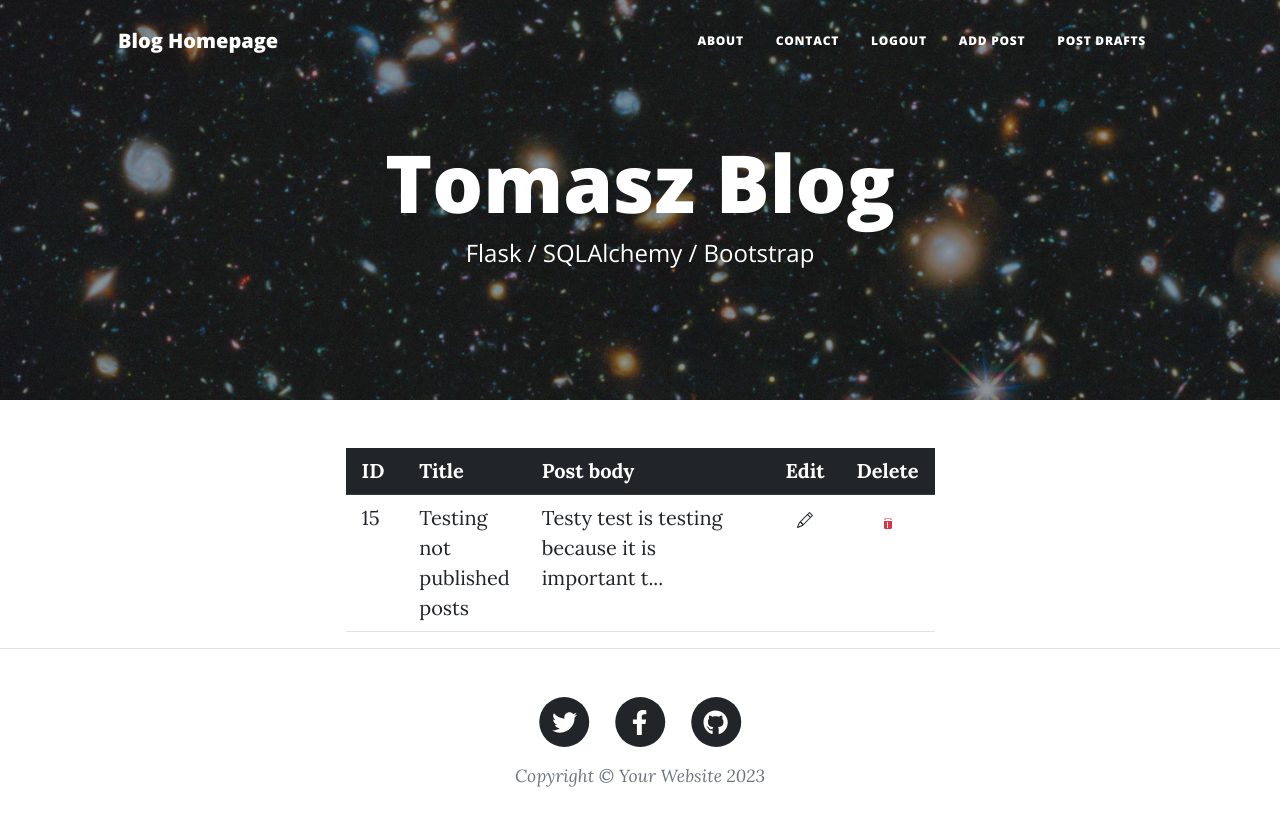
After one commit to Tomasz26/My_blog, a Flask app: page /posts_not_published in a window 1280 px wide. The commit adds this page. Run offline with Flask 3, Linux system fonts and the light colour scheme; the visitor is signed in with stand-in values (Sample User, id 1); some libraries are stand-ins or nearby versions.

Commit message:
Add delete post functionality alongside draft handling and other small improvements

```diff
--- a/blog/routes.py
+++ b/blog/routes.py
@@ -1,9 +1,16 @@
-from flask import render_template, request, flash, redirect, url_for, session
+from flask import render_template, request, flash, redirect, url_for, session, Flask
 from blog import app
 from blog.models import Entry, db
 from blog.forms import EntryForm, LoginForm
+import functools
 
-#app = Flask(__name__)
+def login_required(view_func):
+   @functools.wraps(view_func)
+   def check_permissions(*args, **kwargs):
+       if session.get('logged_in'):
+           return view_func(*args, **kwargs)
+       return redirect(url_for('login', next=request.path))
+   return check_permissions
 
 @app.route("/")
 def homepage():
@@ -13,6 +20,7 @@ def homepage():
 
 @app.route("/new_post", methods=['GET', 'POST'])
 @app.route("/edit-post/<int:entry_id>", methods=["GET", "POST"])
+@login_required
 def handle_post(entry_id = None):
     errors = ""
 
@@ -35,6 +43,20 @@ def handle_post(entry_id = None):
 
     errors = form.errors if request.method == 'POST' else None
     return render_template("add_post.html", form=form, errors=errors)
+
+@app.route("/delete-post/<int:entry_id>", methods=["POST"])
+@login_required
+def delete_post(entry_id = None):
+
+    post = Entry.query.filter_by(id=entry_id).first_or_404()
+
+    if post:
+        db.session.delete(post)
+        db.session.commit()
+        flash("Post deleted successfully!", "success")
+        return redirect(url_for("drafts"))
+
+    return render_template("draft_list.html")
 
 @app.route("/login", methods=['GET', 'POST'])
 def login():
@@ -59,3 +81,10 @@ def logout():
         session.clear()
         flash('You are now logged out.', 'success')
     return redirect(url_for('homepage'))
+
+@app.route('/posts_not_published', methods=['GET', 'POST'])
+@login_required
+def drafts():
+    all_posts = Entry.query.filter_by(is_published=False).order_by(Entry.pub_date.desc())
+
+    return render_template("draft_list.html", all_posts=all_posts)
--- /dev/null
+++ b/blog/templates/draft_list.html
@@ -0,0 +1,50 @@
+{% extends "index.html" %}
+
+{% block content %}
+<div class="container px-4 px-lg-5">
+    <div class="row gx-4 gx-lg-5 justify-content-center">
+        <div class="col-md-10 col-lg-8 col-xl-7">
+            <table class="table">
+                <thead class="table-dark">
+                    <tr>
+                        <th style="width: 10%;" class="px-3 py-2">ID</th>
+                        <th style="width: 20%;" class="px-3 py-2">Title</th>
+                        <th style="width: 50%;" class="px-3 py-2">Post body</th>
+                        <th style="width: 10%;" class="px-3 py-2 text-center">Edit</th>
+                        <th style="width: 10%;" class="px-3 py-2 text-center">Delete</th>
+                    </tr>
+                </thead>
+                <tbody>
+                {% for post in all_posts %}
+                    <tr>
+                        <td class="px-3 py-2">{{ post.id }}</td>
+                        <td class="px-3 py-2">{{ post.title }}</td>
+                        <td class="px-3 py-2">{{ post.body | truncate(50, True) }}</td>
+                        <td class="px-3 py-2 text-center">
+                            <a href="{{ url_for('handle_post', entry_id=post.id) }}" class="text-decoration-none">
+                                <svg xmlns="http://www.w3.org/2000/svg" width="16" height="16" fill="currentColor" class="bi bi-pencil" viewBox="0 0 16 16">
+                                    <path d="M12.146.146a.5.5 0 0 1 .708 0l3 3a.5.5 0 0 1 0 .708l-10 10a.5.5 0 0 1-.168.11l-5 2a.5.5 0 0 1-.65-.65l2-5a.5.5 0 0 1 .11-.168zM11.207 2.5 13.5 4.793 14.793 3.5 12.5 1.207zm1.586 3L10.5 3.207 4 9.707V10h.5a.5.5 0 0 1 .5.5v.5h.5a.5.5 0 0 1 .5.5v.5h.293zm-9.761 5.175-.106.106-1.528 3.821 3.821-1.528.106-.106A.5.5 0 0 1 5 12.5V12h-.5a.5.5 0 0 1-.5-.5V11h-.5a.5.5 0 0 1-.468-.325"/>
+                                </svg>
+                            </a>
+                        </td>
+                        <td class="px-3 py-2 text-center">
+                            <form action="{{ url_for('delete_post', entry_id=post.id) }}" method="POST" class="d-inline">
+                                <button type="submit" class="btn btn-link text-danger p-0 border-0">
+                                    <svg xmlns="http://www.w3.org/2000/svg" width="16" height="16" fill="currentColor" class="bi bi-trash" viewBox="0 0 16 16">
+                                        <path d="M5.5 5a.5.5 0 0 1 .5-.5h4a.5.5 0 0 1 .5.5V6h1v-.5a1.5 1.5 0 0 0-1.5-1.5h-4A1.5 1.5 0 0 0 4.5 5.5V6h1V5zM4 7v6.5A1.5 1.5 0 0 0 5.5 15h5a1.5 1.5 0 0 0 1.5-1.5V7H4zm3 1h1v6H7V8zm3 0h-1v6h1V8z"/>
+                                    </svg>
+                                </button>
+                            </form>
+                        </td>
+                    </tr>
+                {% else %}
+                    <tr>
+                        <td colspan="4" class="text-center py-3">Brak wpisów.</td>
+                    </tr>
+                {% endfor %}
+                </tbody>
+            </table>
+        </div>
+    </div>
+</div>
+{% endblock %}
--- a/blog/templates/index.html
+++ b/blog/templates/index.html
@@ -28,17 +28,16 @@
                     <ul class="navbar-nav ms-auto py-4 py-lg-0">
 
                         <li class="nav-item"><a class="nav-link px-lg-3 py-3 py-lg-4" href="about.html">About</a></li>
-                        <li class="nav-item"><a class="nav-link px-lg-3 py-3 py-lg-4" href="{{ url_for('handle_post') }}">Add Post</a></li>
                         <li class="nav-item"><a class="nav-link px-lg-3 py-3 py-lg-4" href="contact.html">Contact</a></li>
                         {% if 'logged_in' in session %}
                             <li class="nav-item">
-                                <form action="{{ url_for('logout') }}" method="post" style="display:inline;">
-                                    <button type="submit" class="nav-link px-lg-3 py-3 py-lg-4"
-                                            style="background: none; border: none; color: white; font-weight: bold; text-transform: uppercase; cursor: pointer;">
-                                        Logout
-                                    </button>
-                                </form>
+                                <a class="nav-link px-lg-3 py-3 py-lg-4" href="#" onclick="document.getElementById('logout-form').submit(); return false;">
+                                    Logout
+                                </a>
+                                <form id="logout-form" action="{{ url_for('logout') }}" method="post" style="display: none;"></form>
                             </li>
+                            <li class="nav-item"><a class="nav-link px-lg-3 py-3 py-lg-4" href="{{ url_for('handle_post') }}">Add Post</a></li>
+                            <li class="nav-item"><a class="nav-link px-lg-3 py-3 py-lg-4" href="{{ url_for('drafts') }}">Post drafts</a></li>
                         {% else %}
                             <li class="nav-item"><a class="nav-link px-lg-3 py-3 py-lg-4" href="{{ url_for('login') }}">Login</a></li>
                         {% endif %}
@@ -46,8 +45,9 @@
                 </div>
             </div>
         </nav>
+
         <!-- Page Header-->
-        <header class="masthead" style="background-image: url('{{ url_for('static', filename='img/home-bg.jpg') }}')">
+        <header class="masthead" style="background-image: url('{{ url_for('static', filename='img/home-bg.jpg') }}'); height: 300px; display: flex; align-items: center; justify-content: center; text-align: center">
             <div class="container position-relative px-4 px-lg-5">
                 <div class="row gx-4 gx-lg-5 justify-content-center">
                     <div class="col-md-10 col-lg-8 col-xl-7">
@@ -60,6 +60,20 @@
             </div>
         </header>
         <!-- Main Content-->
+
+        {% with messages = get_flashed_messages(with_categories=true) %}
+            {% if messages %}
+                <div class="container mt-3">
+                    {% for category, message in messages %}
+                        <div class="alert alert-{{ category }} alert-dismissible fade show" role="alert">
+                            {{ message }}
+                            <button type="button" class="btn-close" data-bs-dismiss="alert" aria-label="Close"></button>
+                        </div>
+                    {% endfor %}
+                </div>
+            {% endif %}
+        {% endwith %}
+
         {% block content %}
         {% endblock %}
         <!-- Footer-->
@@ -103,4 +117,7 @@
         <!-- Core theme JS-->
         <script src="{{ url_for('static', filename='js/scripts.js') }}"></script>
     </body>
+
+
+
 </html>
```
Also changed, not shown: blog/templates/home.html (+16 -5 lines), blog/templates/login_form.html (+12 -7 lines), instance/site.db.
